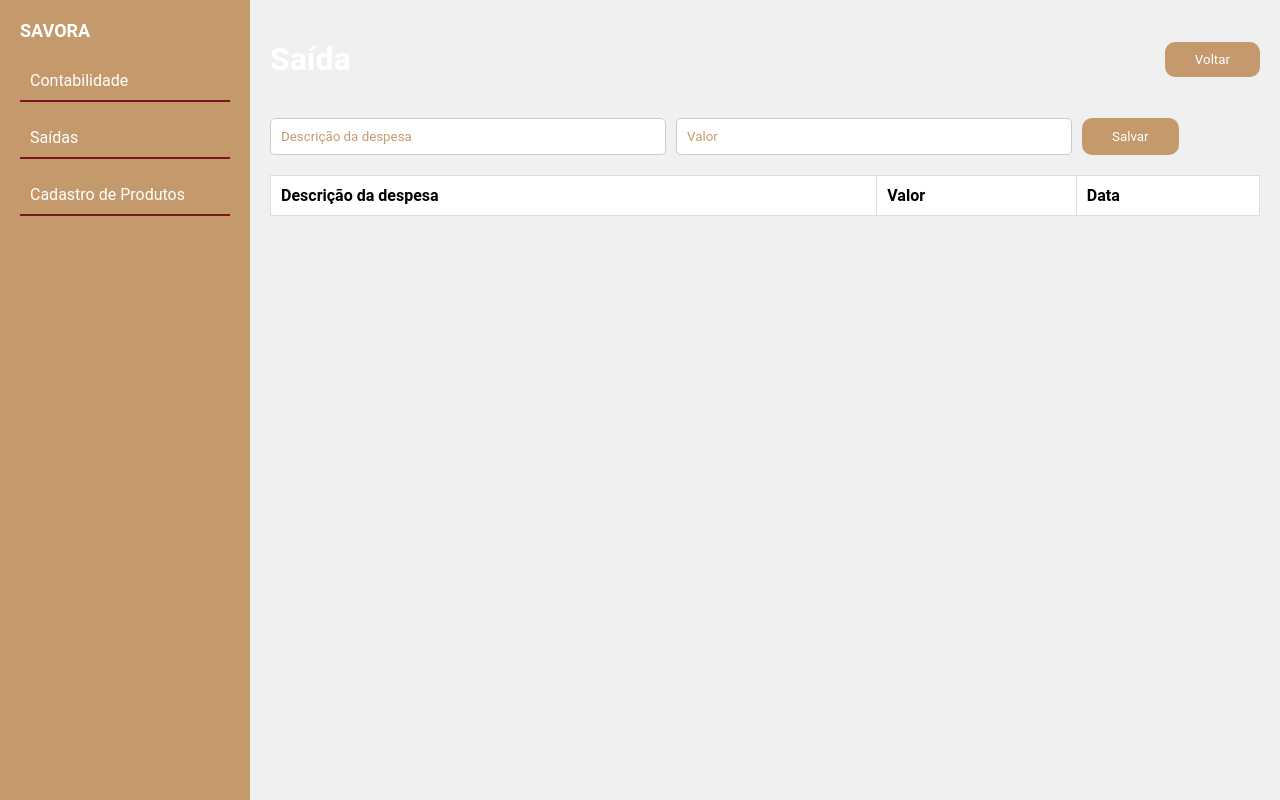
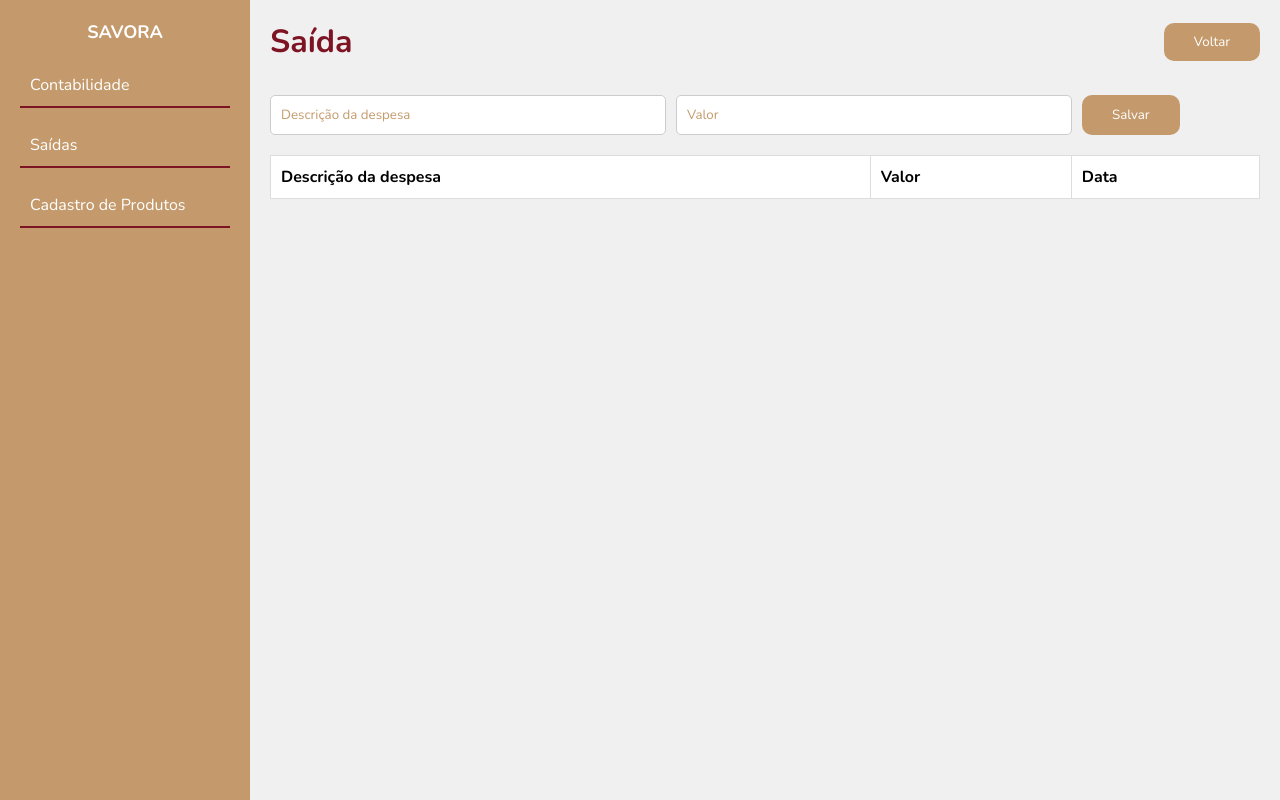
Before and after one commit to Aristidesmiguel/savora, a plain HTML site: page src/pages/saidas.html in a window 1280 px wide. Drawn offline with nearby package versions, Linux system fonts and the light colour scheme; no server answers.

Commit message:
atualização do sistema parte - 5

```diff
--- a/src/pages/saidas.html
+++ b/src/pages/saidas.html
@@ -16,10 +16,10 @@
 
         </div>
         <main class="content">
-            <header>
+            <div class="header">
                 <h1>Saída</h1>
                 <button class="btn voltar">Voltar</button>
-            </header>
+            </div>
             <section class="form-section">
                 <input type="text" placeholder="Descrição da despesa" id="descricao">
                 <input type="number" placeholder="Valor" id="valor" min="0" max="100000">
--- a/src/styles/contabilidade.css
+++ b/src/styles/contabilidade.css
@@ -51,6 +51,7 @@ body {
 
 .sidebar h2 {
     margin-bottom: 20px;
+    text-align: center;
 }
 
 .sidebar a {
--- a/src/styles/global.css
+++ b/src/styles/global.css
@@ -1,8 +1,9 @@
+@import url('https://fonts.googleapis.com/css2?family=Nunito:ital,wght@0,200..1000;1,200..1000&display=swap');
 * {
     margin: 0;
     padding: 0;
     box-sizing: border-box;
-    font-family: 'Roboto', sans-serif;
+    font-family: "Nunito", serif;
 }
 
 body {
--- a/src/styles/produtos.css
+++ b/src/styles/produtos.css
@@ -15,7 +15,7 @@
 
 
 h2 {
-    color: #333;
+
     margin-bottom: 20px;
     font-size: 1.8rem;
     font-weight: bold;
--- a/src/styles/saidas.css
+++ b/src/styles/saidas.css
@@ -24,6 +24,7 @@ body {
 }
 .sidebar h2 {
     font-size: 18px;
+    text-align: center;
 }
 .sidebar nav ul {
     list-style: none;
@@ -44,10 +45,16 @@ body {
     padding: 20px;
     background: #f0f0f0;
 }
-header {
+.header {
     display: flex;
     justify-content: space-between;
     align-items: center;
+    margin-bottom: 2rem;
+}
+
+.header h1 {
+    font-size: 2rem;
+    color: var(--cor2);
 }
 .btn {
     background: var(--cor1);
```
Also changed, not shown: src/pages/produtos.html (+1 -0 lines).
